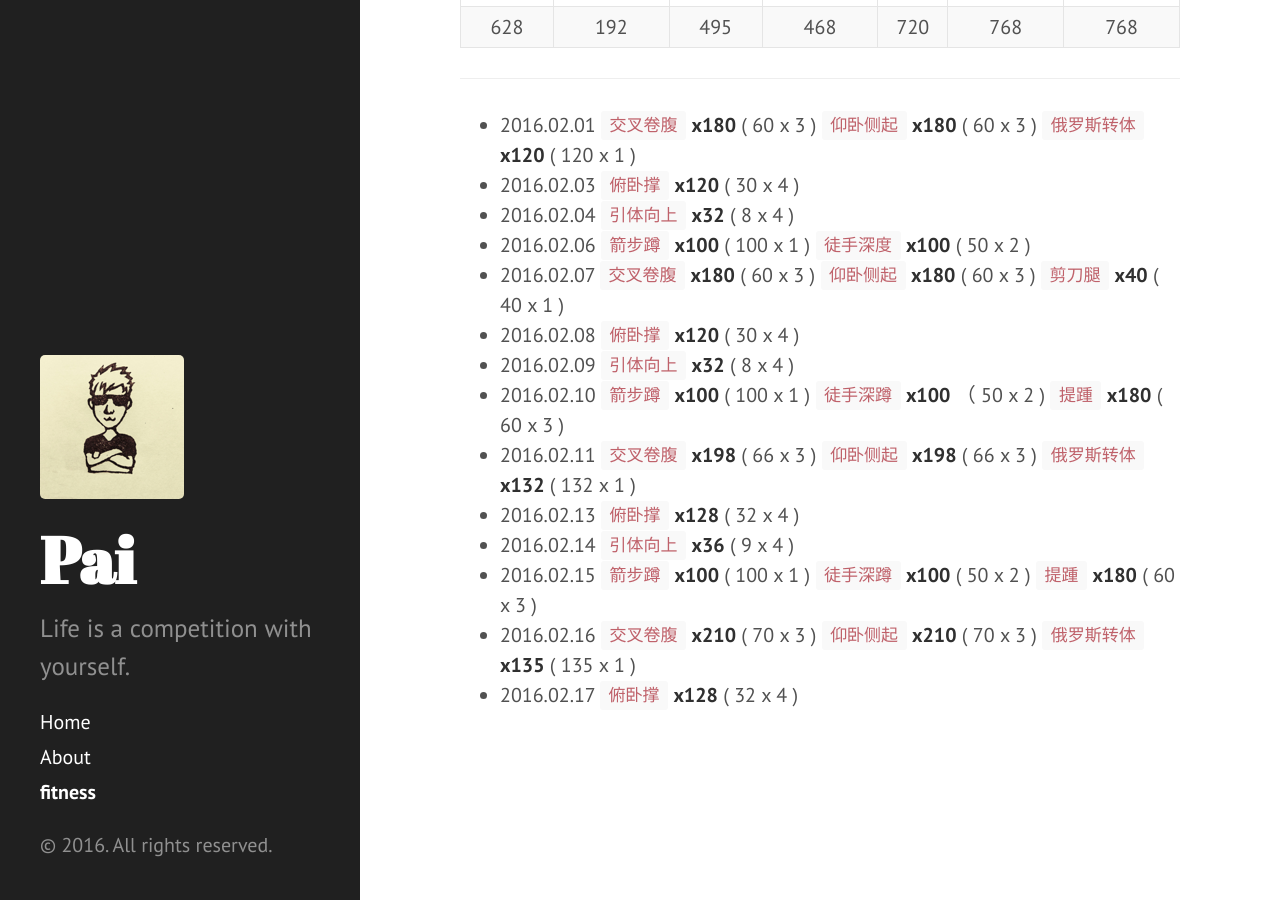
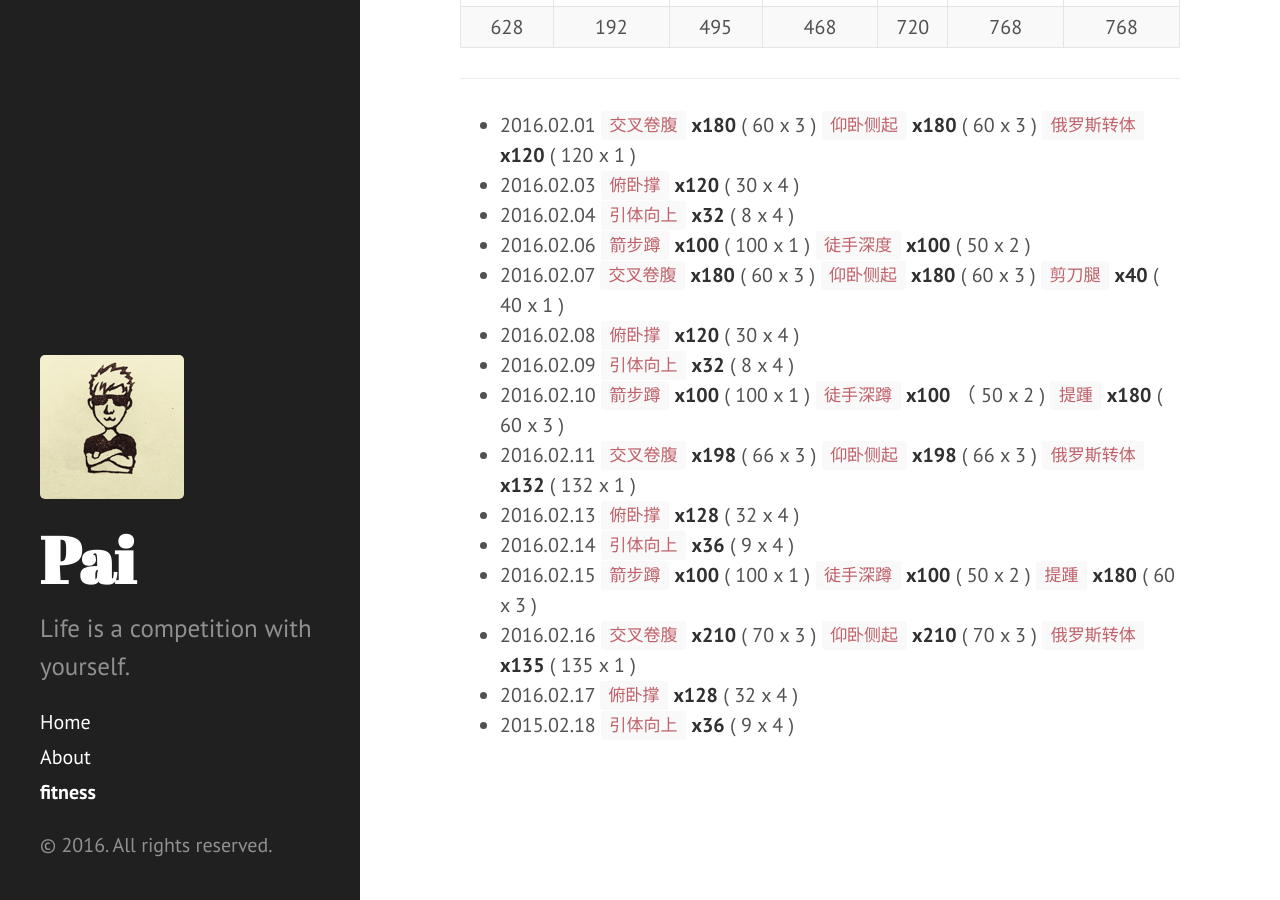
Before and after one commit to dragon8897/dragon8897.github.io, a Jekyll site: the page built from fitness.md, in a window 1280 px wide and 900 px high, scrolled down 1420 px. Built offline with Jekyll 4.4.1, drawn with Linux system fonts in a browser that asks for light colours; Markdown is read by kramdown in place of the engine named in the settings.

Commit message:
add fitness record.

```diff
--- a/fitness.md
+++ b/fitness.md
@@ -57,3 +57,4 @@ title: fitness
 - 2016.02.15 `箭步蹲` **x100** ( 100 x 1 ) `徒手深蹲` **x100** ( 50 x 2 ) `提踵` **x180** ( 60 x 3 )
 - 2016.02.16 `交叉卷腹` **x210** ( 70 x 3 ) `仰卧侧起` **x210** ( 70 x 3 ) `俄罗斯转体` **x135** ( 135 x 1 )
 - 2016.02.17 `俯卧撑` **x128** ( 32 x 4 )
+- 2015.02.18 `引体向上` **x36** ( 9 x 4 )
```
